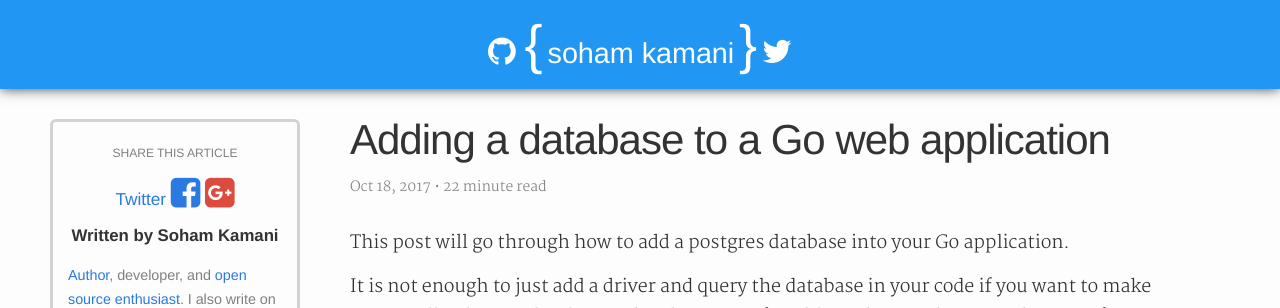
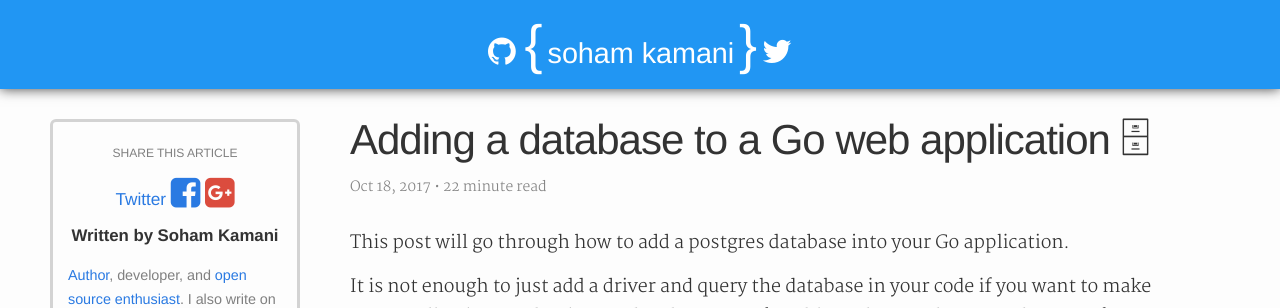
Before and after one commit to sohamkamani/sohamkamani.github.io, a Jekyll site: the page built from _posts/golang/2017-10-18-golang-adding-database-to-web-application.md, in a window 1280 px wide and 900 px high. Shown: the top 308 px of the window. Built offline with Jekyll 4.4.1, drawn with Linux system fonts in a browser that asks for light colours; nearby versions of some CDN libraries; comment, search, counter and statistics services are not loaded.

```diff
--- a/_posts/golang/2017-10-18-golang-adding-database-to-web-application.md
+++ b/_posts/golang/2017-10-18-golang-adding-database-to-web-application.md
@@ -1,6 +1,6 @@
 ---
 layout: post
-title: Adding a database to a Go web application
+title: Adding a database to a Go web application 🗄
 date: 2017-10-18T01:45:12.000Z
 categories: go golang web postgres sql
 description: "A tutorial on integrating a database into your Go web application"
```
